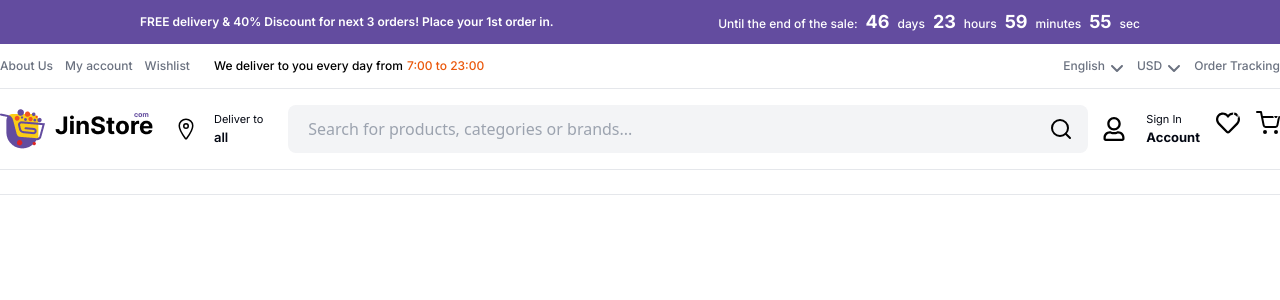
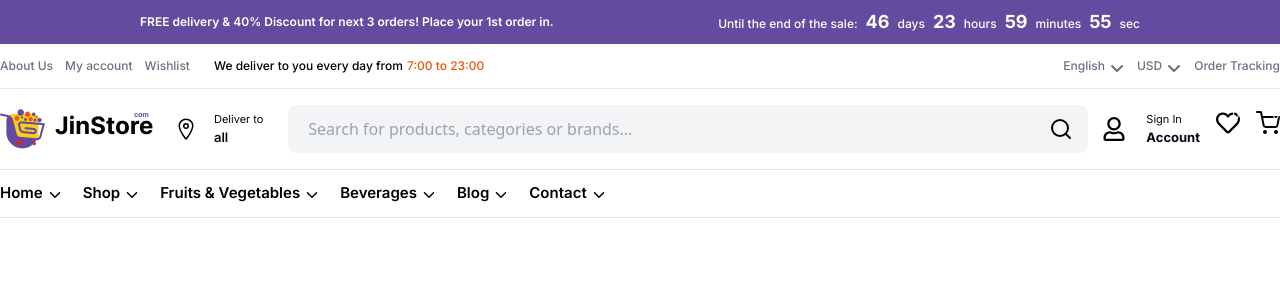
Before and after one commit to shoriful-dev/JinStore-eCommerce, a React (Vite) app: page / in a window 1280 px wide. Shown: the top 300 px of the page. Built offline with nearby package versions, Linux system fonts and the light colour scheme.

Commit message:
Add Left side menu bar

```diff
--- a/src/layouts/Navber.tsx
+++ b/src/layouts/Navber.tsx
@@ -7,7 +7,7 @@ const Navber: React.FC = () => {
     <nav className='border-b'>
       <Container>
         <div className=" flex justify-between items-center py-3">
-          {/* <div className="">
+          <div className="">
             <ul className="flex space-x-5">
               <span className="flex items-center space-x-1">
                 <li className="text-[15px] font-semibold font-Inter">Home</li>
@@ -40,7 +40,7 @@ const Navber: React.FC = () => {
                 <IoIosArrowDown className="mt-1" />
               </span>
             </ul>
-          </div> */}
+          </div>
           {/* <div className="flex space-x-8">
             <span className="flex items-center space-x-1">
               <h3 className="text-[15px] font-semibold font-Inter">
```
